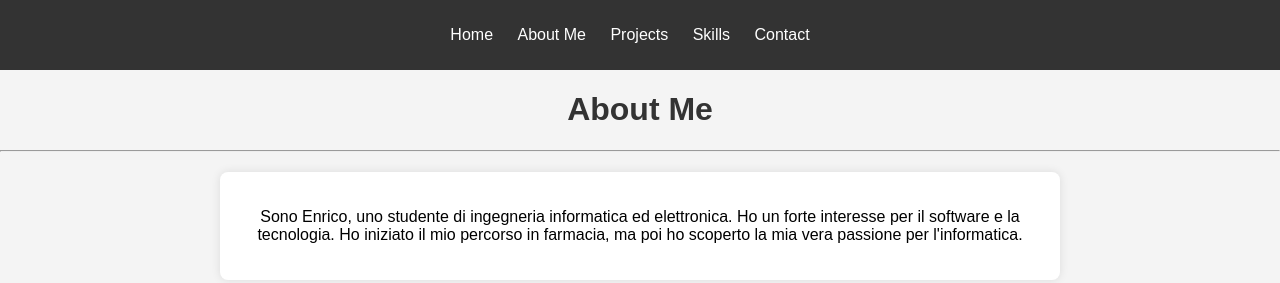
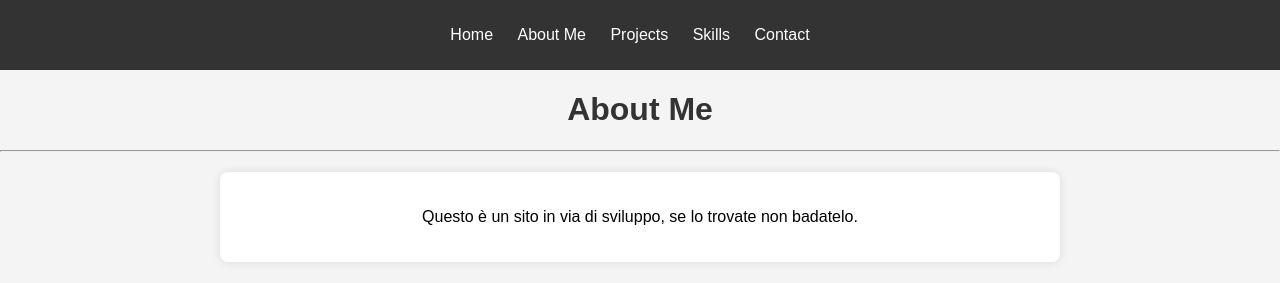
Before and after one commit to EnricoGo/EnricoGo.github.io, a plain HTML site: page about.html in a window 1280 px wide. Drawn offline with Linux system fonts and the light colour scheme.

Commit message:
Update about.html

```diff
--- a/about.html
+++ b/about.html
@@ -22,8 +22,7 @@
     <hr>
     <section>
         <p>
-            Sono Enrico, uno studente di ingegneria informatica ed elettronica. Ho un forte interesse per il software e la tecnologia.
-            Ho iniziato il mio percorso in farmacia, ma poi ho scoperto la mia vera passione per l'informatica.
+            Questo è un sito in via di sviluppo, se lo trovate non badatelo.
         </p>
     </section>
 </body>
```
